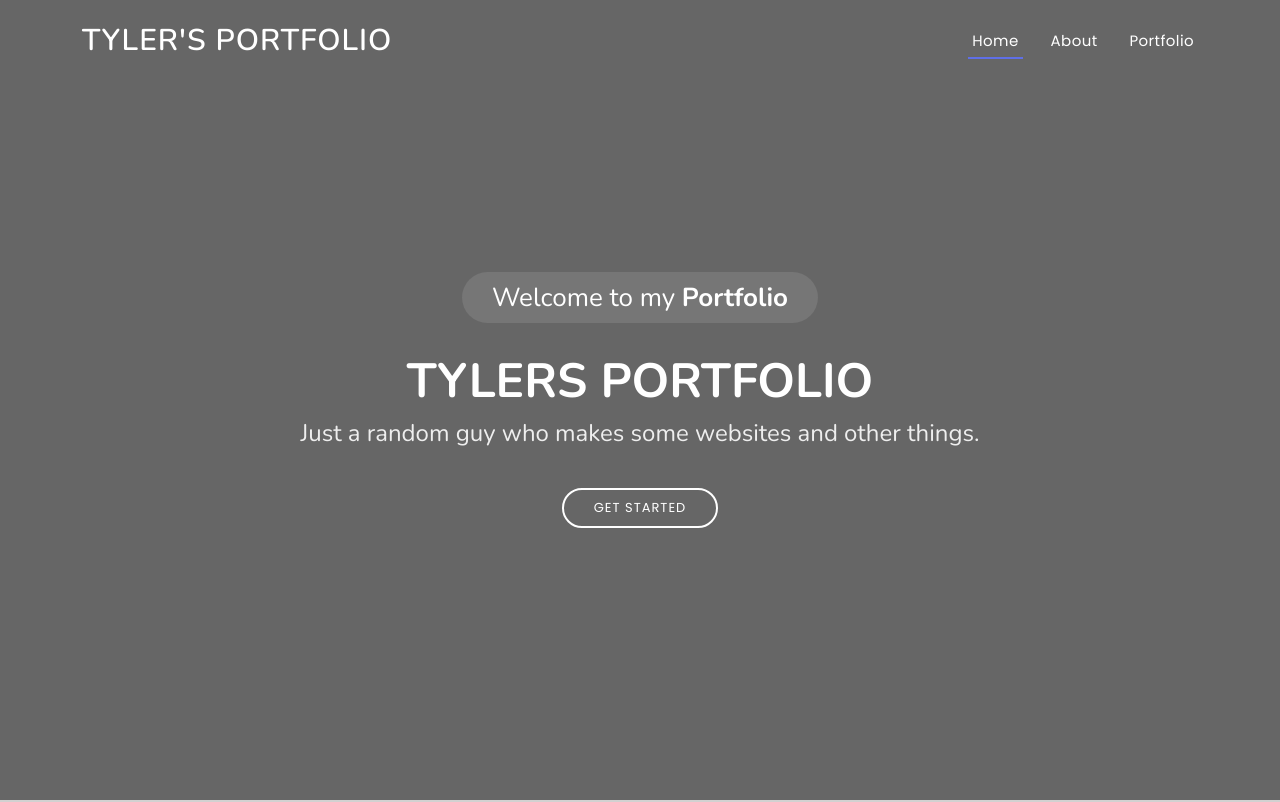
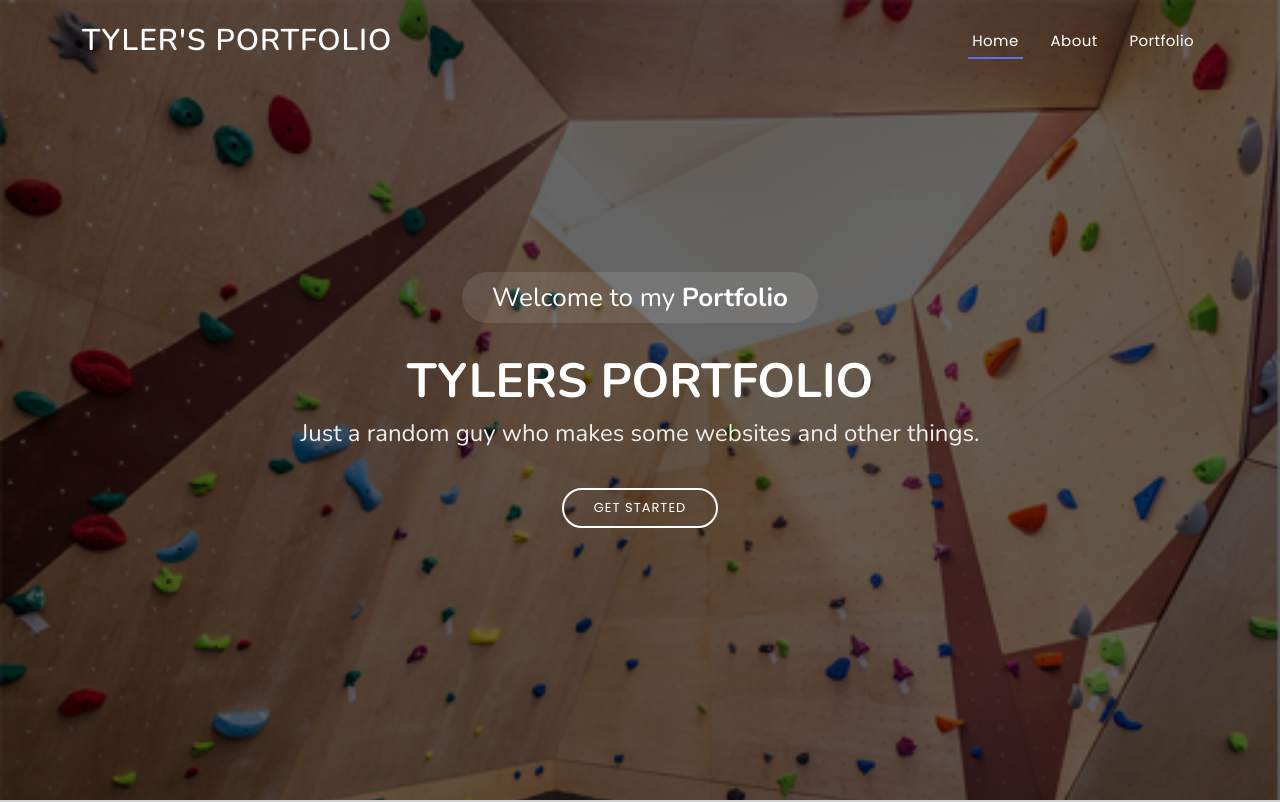
Before and after one commit to TRobbins24/BrandNewPortfolio, a plain HTML site: page index.html in a window 1280 px wide. Shown: the top 802 px of the page. Drawn offline with nearby package versions, Linux system fonts and the light colour scheme.

Commit message:
Update style.css

```diff
--- a/assets/css/style.css
+++ b/assets/css/style.css
@@ -298,7 +298,7 @@ h1, h2, h3, h4, h5, h6 {
 #hero {
   width: 100%;
   height: 100vh;
-  background-image: url(assets/img/rock.png);
+  background-image: url(/assets/img/rock.png);
   background-size: cover;
   position: relative;
 }
```
